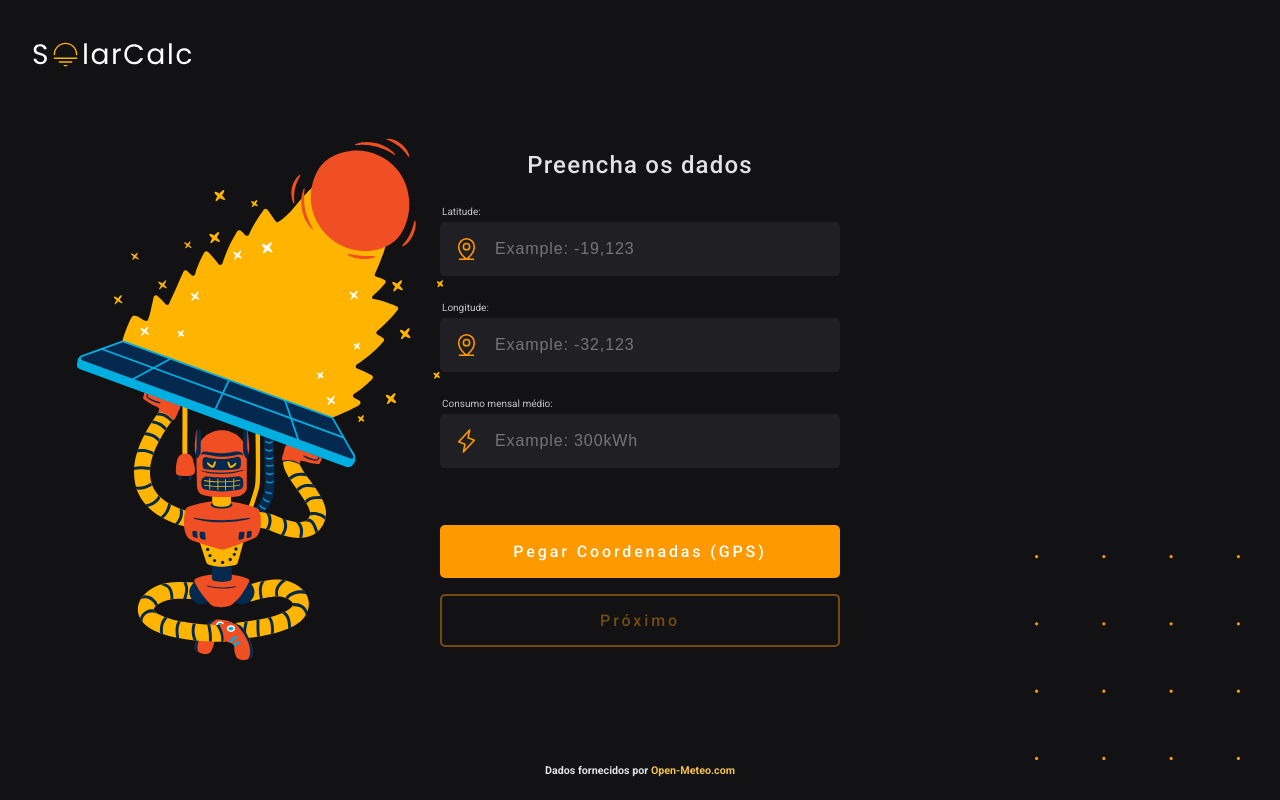
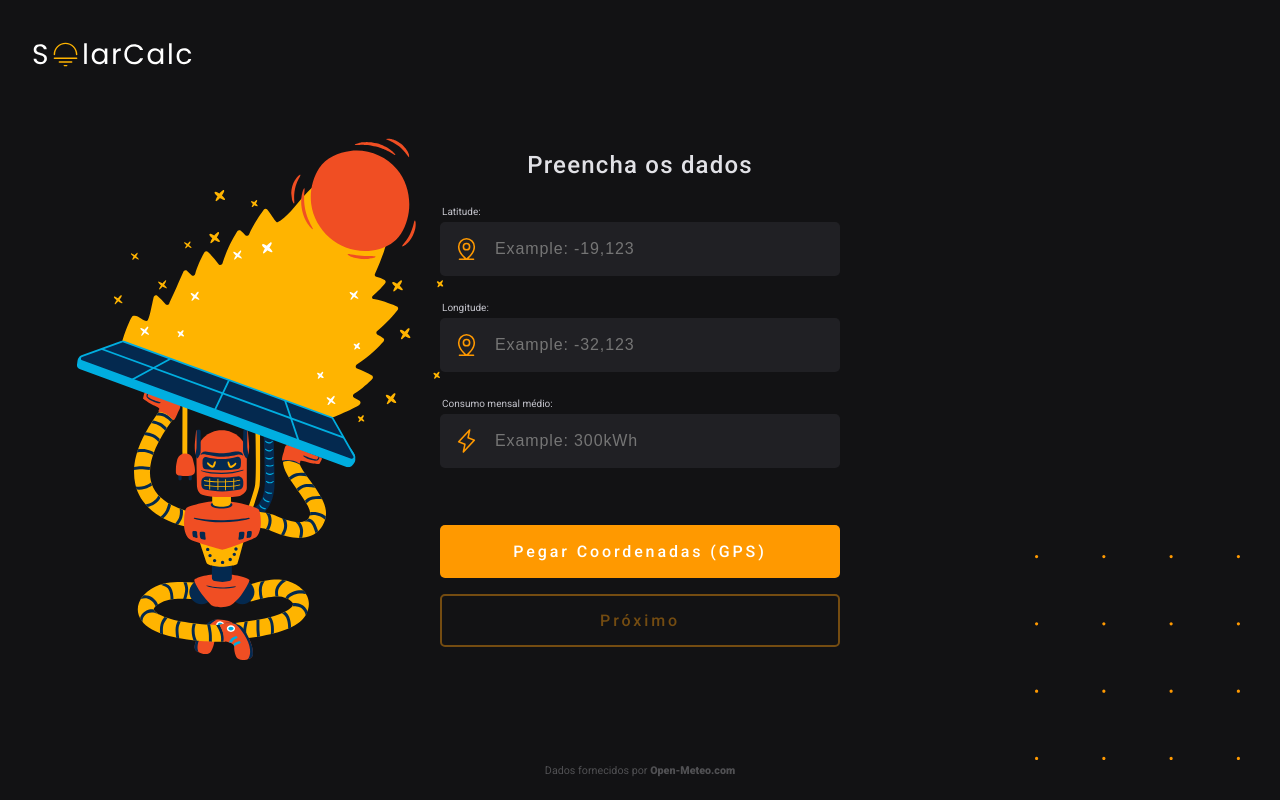
Before and after one commit to eduardoqsilva/solarCalc, a React (Vite) app: page / in a window 1280 px wide. Built offline with nearby package versions, Linux system fonts and the light colour scheme.

Commit message:
add opacity in credits

```diff
--- a/src/pages/CoordinatesForm/coordinates.styled.ts
+++ b/src/pages/CoordinatesForm/coordinates.styled.ts
@@ -80,21 +80,27 @@ export const FormStyled = styled.form`
 `
 export const Credits = styled.h6 `
   font-family: ${fonts.default};
-  font-weight: 600;
+  font-weight: 400;
   position: fixed;
   bottom: 16px;
   left: 50%;
   transform: translateX(-50%);
   z-index: 10;
   white-space: nowrap;
+  opacity: 0.3;
+
+  &:hover {
+    opacity: 1;
+
+    & a{
+      color: ${colors.yellow};
+    }
+  }
 
   & a {
     text-decoration: none;
-    color: ${colors.yellow_light};
+    color: ${colors.gray7};
     cursor: pointer;
-
-    &:visited {
-      color: ${colors.yellow};
-    }
+    font-weight: 900;
   }
 `
```
